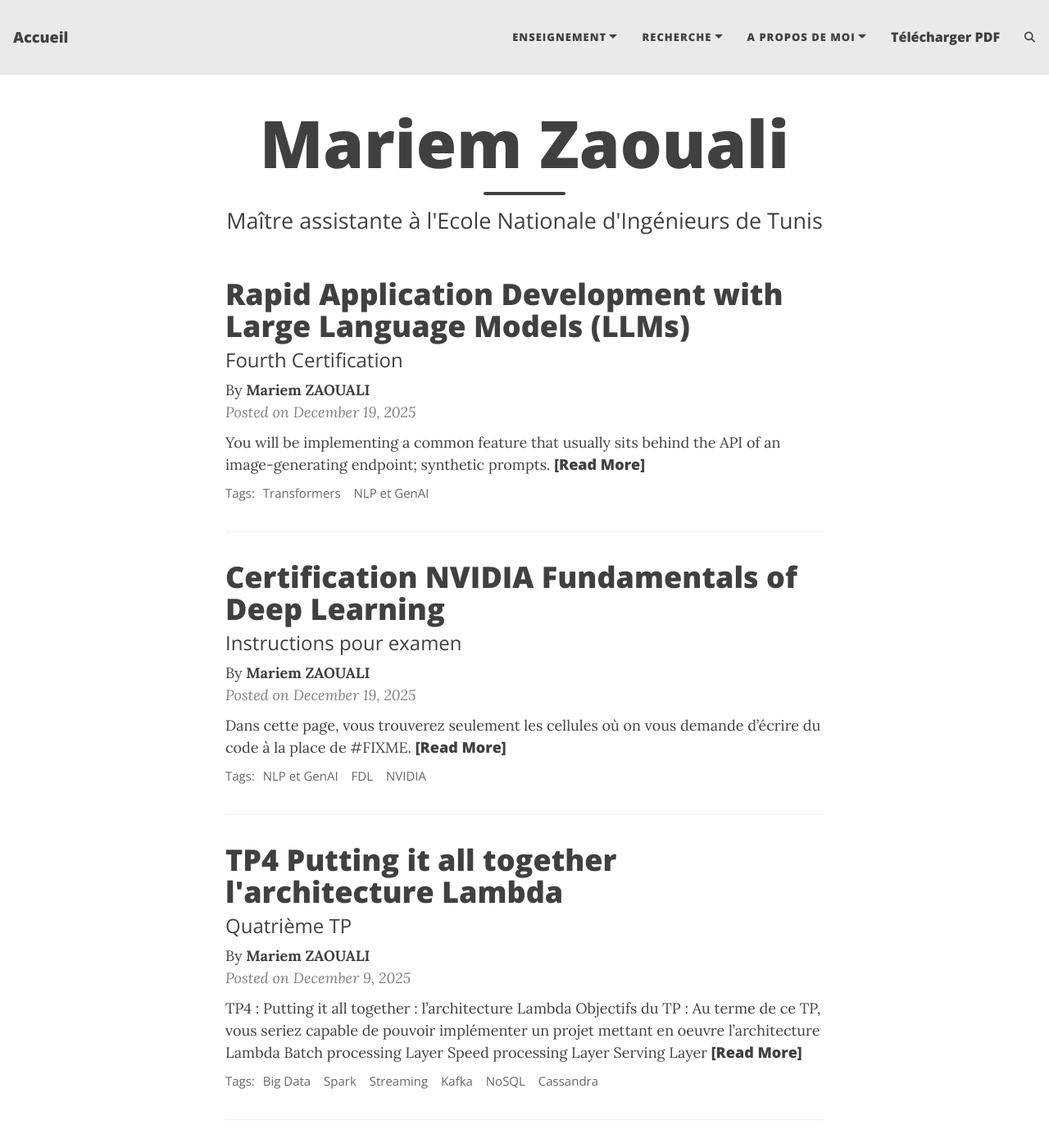
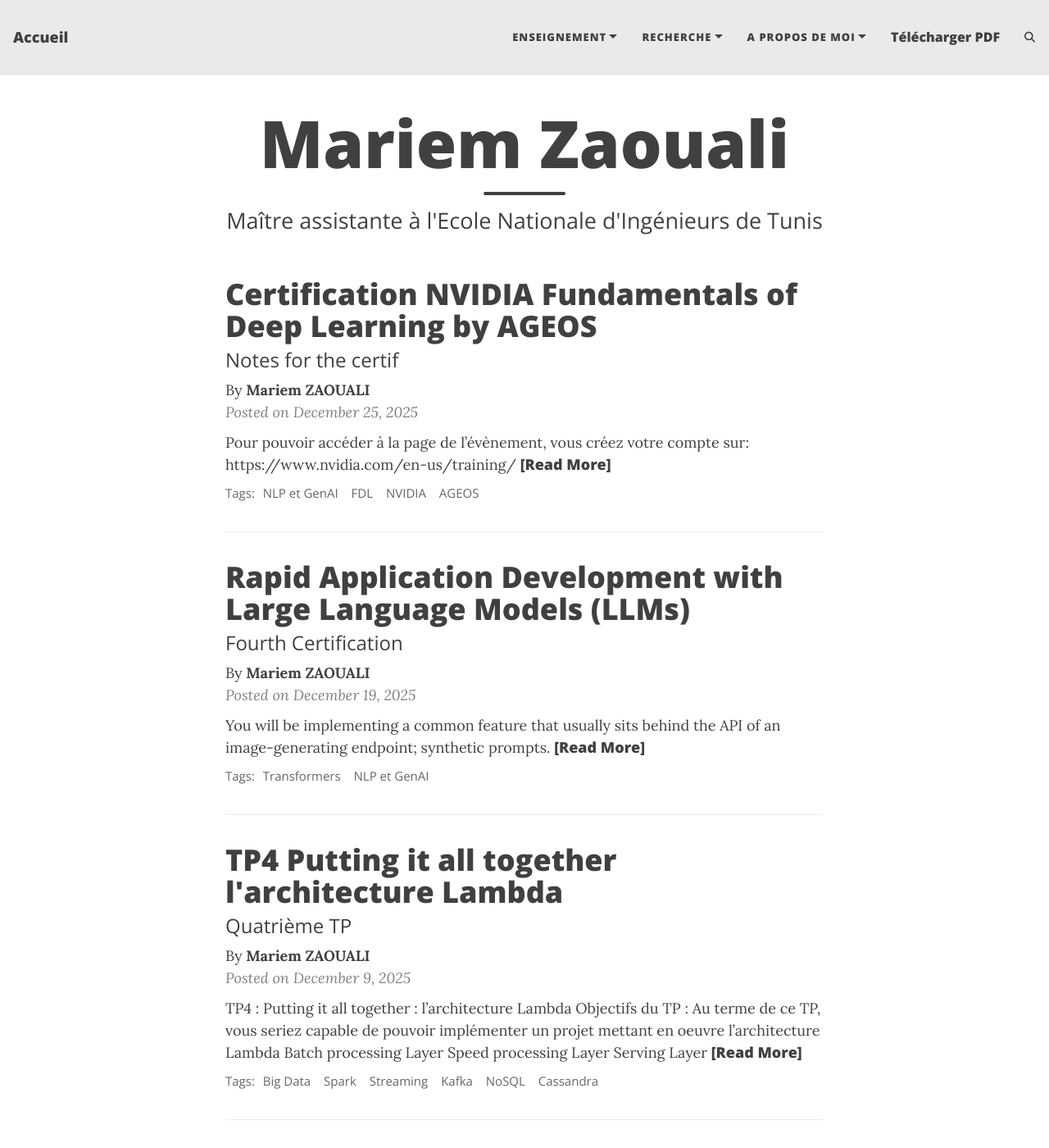
Before and after one commit to MariemZaouali/mariemzaouali.github.io, a Jekyll site: the page built from index.html, in a window 1280 px wide and 1400 px high. Shown: the whole window at 82% size. Built offline with Jekyll 4.4.1, drawn with Linux system fonts in a browser that asks for light colours; the list of posts is cut into pages by our own code; comment, search, counter and statistics services are not loaded.

Commit message:
Update and rename 2025-12-19-FDL.md to 2025-12-25-FDL.md

`````diff
--- a/_posts/2025-12-19-FDL.md
+++ b/_posts/2025-12-25-FDL.md
@@ -1,11 +1,29 @@
 ---
 layout: post
-title: Certification NVIDIA Fundamentals of Deep Learning
-subtitle: Instructions pour examen
-tags: [NLP et GenAI, FDL, NVIDIA]
+title: Certification NVIDIA Fundamentals of Deep Learning by AGEOS
+subtitle: Notes for the certif
+tags: [NLP et GenAI, FDL, NVIDIA, AGEOS]
 author: Mariem ZAOUALI
 ---
 
+Pour pouvoir accéder à la page de l'évènement, vous créez votre compte sur:
+```html
+https://www.nvidia.com/en-us/training/
+```
+<img width="1903" alt="image" src="https://github.com/user-attachments/assets/8cc8aa18-9f98-4b9c-82b8-7f2228c4440e" />
+
+Puis, vous accédez à la page de l'évènement à partir de ce lien :
+```html
+ https://learn.nvidia.com/dli-event
+```
+<img width="1890" alt="image" src="https://github.com/user-attachments/assets/bc884ca0-5982-46e4-9a19-a0fbe01f9f07" />
+
+En rencontrant cette page, vous aller saisir le code suivant:
+```html
+AGEOS_FDL_AMBASSADOR_DE25
+````
+
+---
 
 Dans cette page, vous trouverez seulement les cellules où on vous demande d'écrire du code à la place de `#FIXME`.
 
`````
